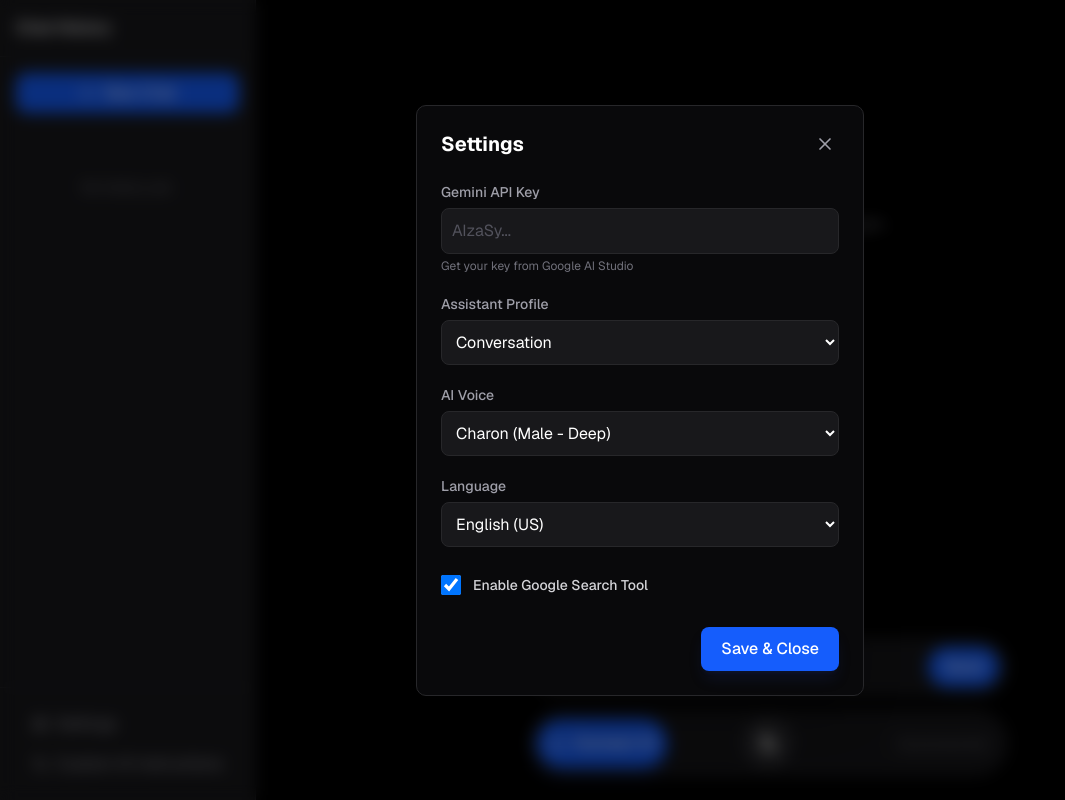
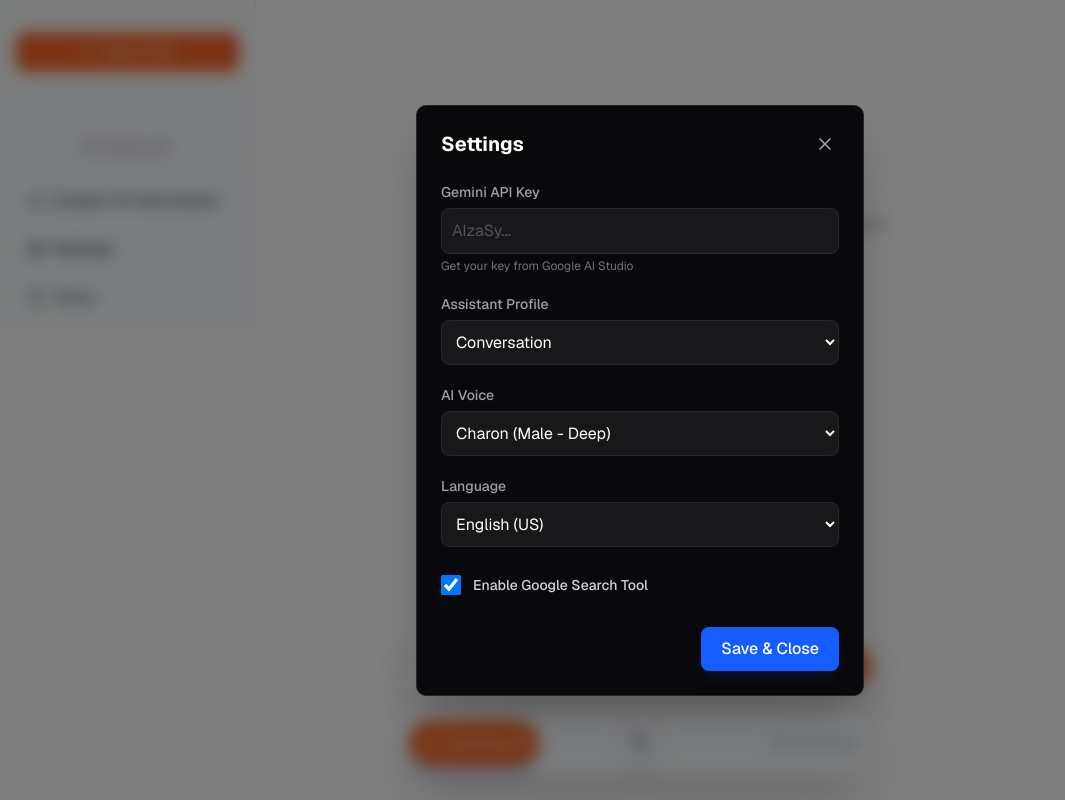
Before and after one commit to Liasnik/ai-tutor, a Next.js app: page / in a window 1280 px wide. Shown: the whole page, without its empty margins (0-1065 px from the left). Built offline with nearby package versions, Linux system fonts and the light colour scheme.

Commit message:
feat: add light mode

```diff
--- a/app/globals.css
+++ b/app/globals.css
@@ -16,6 +16,7 @@
   --color-sidebar-primary: var(--sidebar-primary);
   --color-sidebar-foreground: var(--sidebar-foreground);
   --color-sidebar: var(--sidebar);
+  --color-sidebar-hover: var(--sidebar-hover);
   --color-chart-5: var(--chart-5);
   --color-chart-4: var(--chart-4);
   --color-chart-3: var(--chart-3);
@@ -66,18 +67,19 @@
   --border: oklch(0.929 0.013 255.508);
   --input: oklch(0.929 0.013 255.508);
   --ring: oklch(0.704 0.04 256.788);
-  --chart-1: oklch(0.646 0.222 41.116);
+  --chart-1: oklch(64.809% 0.21657 37.059 / 0.858);
   --chart-2: oklch(0.6 0.118 184.704);
   --chart-3: oklch(0.398 0.07 227.392);
   --chart-4: oklch(0.828 0.189 84.429);
   --chart-5: oklch(0.769 0.188 70.08);
+  --sidebar-hover: oklch(75.506% 0.05605 267.738);
   --sidebar: oklch(0.984 0.003 247.858);
   --sidebar-foreground: oklch(0.129 0.042 264.695);
   --sidebar-primary: oklch(0.208 0.042 265.755);
   --sidebar-primary-foreground: oklch(0.984 0.003 247.858);
   --sidebar-accent: oklch(0.968 0.007 247.896);
   --sidebar-accent-foreground: oklch(0.208 0.042 265.755);
-  --sidebar-border: oklch(0.929 0.013 255.508);
+  --sidebar-border: oklch(89.835% 0.01282 255.641);
   --sidebar-ring: oklch(0.704 0.04 256.788);
 }
 
@@ -100,12 +102,13 @@
   --border: oklch(1 0 0 / 10%);
   --input: oklch(1 0 0 / 15%);
   --ring: oklch(0.551 0.027 264.364);
-  --chart-1: oklch(0.488 0.243 264.376);
+  --chart-1: oklch(62.3% 0.214 259.815);
   --chart-2: oklch(0.696 0.17 162.48);
   --chart-3: oklch(0.769 0.188 70.08);
   --chart-4: oklch(0.627 0.265 303.9);
   --chart-5: oklch(0.645 0.246 16.439);
-  --sidebar: oklch(0.208 0.042 265.755);
+  --sidebar-hover: oklch(0.208 0.042 265.755);
+  --sidebar: oklch(17.267% 0.03917 266.134);
   --sidebar-foreground: oklch(0.984 0.003 247.858);
   --sidebar-primary: oklch(0.488 0.243 264.376);
   --sidebar-primary-foreground: oklch(0.984 0.003 247.858);
@@ -120,13 +123,52 @@
     @apply border-border outline-ring/50;
   }
   body {
-    @apply bg-background text-foreground;
+    background-color: var(--background);
+    color: var(--foreground);
+    font-family: var(--font-geist-sans), system-ui, -apple-system, "Segoe UI",
+      Roboto, "Helvetica Neue", Arial;
   }
 }
 
-/* Utility: hide elements on viewports narrower than 360px */
 @media (max-width: 361px) {
   .hide-below-360 {
     display: none !important;
   }
 }
+
+/* Theme helper utilities mapped to CSS variables */
+.bg-color-sidebar { background-color: var(--color-sidebar) !important; }
+.hover\:bg-color-sidebar-hover:hover { background-color: var(--color-sidebar-hover) !important; }
+.border-color-sidebar { border-color: var(--color-sidebar-border) !important; }
+.border-r-color-sidebar { border-right: 1px solid var(--color-sidebar-border) !important; }
+.border-t-color-sidebar { border-top-color: var(--color-sidebar-border) !important; }
+.text-color-sidebar-foreground { color: var(--color-sidebar-foreground) !important; }
+
+.bg-primary { background-color: var(--primary) !important; }
+.text-primary-foreground { color: var(--primary-foreground) !important; }
+.bg-destructive { background-color: var(--destructive) !important; }
+.text-destructive { color: var(--destructive) !important; }
+
+.bg-card { background-color: var(--card) !important; }
+.text-card-foreground { color: var(--card-foreground) !important; }
+.border-color-border { border-color: var(--color-border) !important; }
+
+.status-connected { background-color: rgba(16,185,129,0.08) !important; border-color: rgba(16,185,129,0.2) !important; color: var(--foreground) !important; }
+.status-disconnected { background-color: var(--color-sidebar) !important; border-color: var(--color-sidebar-border) !important; color: var(--muted-foreground) !important; }
+
+/* Force a solid, non-transparent sidebar background (remove backdrop blur) */
+.sidebar-solid {
+  background-color: var(--color-sidebar) !important;
+  backdrop-filter: none !important;
+  -webkit-backdrop-filter: none !important;
+  opacity: 1 !important;
+}
+
+/* Always-blue utilities (fixed Tailwind blue-600 look) */
+.always-primary-bg { background-color: #2563EB !important; }
+.always-primary-hover:hover { background-color: #1E40AF !important; }
+.always-primary-text { color: #FFFFFF !important; }
+
+/* Ensure user messages stay blue with white text */
+.user-message { background-color: var(--color-chart-1) !important; color: #FFFFFF !important; }
+.user-message-blue a { color: rgba(255,255,255,0.9) !important; }
--- a/app/page.tsx
+++ b/app/page.tsx
@@ -118,7 +118,7 @@ export default function Home() {
   };
 
   return (
-    <main className="flex h-screen bg-black text-white font-sans overflow-hidden">
+    <main className="flex min-h-dvh font-sans overflow-hidden">
       {/* Desktop Sidebar (hidden on mobile, visible on lg) */}
       <div className="hidden lg:block h-full">
         <Sidebar
@@ -148,7 +148,7 @@ export default function Home() {
         <div className="absolute top-4 left-4 z-10 lg:hidden">
           <button
             onClick={() => setIsSidebarOpen(true)}
-            className="p-2 bg-zinc-900/80 backdrop-blur rounded-full border border-zinc-800 text-zinc-400 hover:text-white"
+            className="p-2 bg-zinc-100/10 dark:bg-zinc-900/80 backdrop-blur rounded-full border border-zinc-200 dark:border-zinc-800 text-zinc-400 hover:text-zinc-500 dark:hover:text-white"
           >
             <Menu className="w-6 h-6" />
           </button>
@@ -159,7 +159,7 @@ export default function Home() {
           <div className="max-w-3xl mx-auto space-y-4 pt-16 lg:pt-10">
             {messages.length === 0 && (
               <div className="flex flex-col items-center justify-center h-64 text-zinc-500 space-y-4">
-                <div className="w-16 h-16 rounded-full bg-zinc-900 border border-zinc-800 flex items-center justify-center">
+                <div className="w-16 h-16 rounded-full bg-zinc-200/10 dark:bg-color-sidebar border border-color-sidebar flex items-center justify-center">
                   <span className="text-2xl">👋</span>
                 </div>
                 <p>Ready to start. Connect to begin.</p>
@@ -169,23 +169,22 @@ export default function Home() {
             {messages.map((msg: Message) => (
               <ChatMessage key={msg.id} text={msg.text} isUser={msg.isUser} />
             ))}
-
             <div ref={messagesEndRef} />
           </div>
         </div>
 
-        <div className="absolute bottom-26 left-1/2 -translate-x-1/2 w-full max-w-lg px-4">
-          <div className="bg-zinc-900/90 backdrop-blur-md border border-zinc-800 rounded-full p-2 flex items-center shadow-2xl">
+        <div className="fixed bottom-26 left-1/2 -translate-x-1/2 w-full max-w-lg px-4">
+          <div className="backdrop-blur-md bg-color-sidebar border border-color-sidebar rounded-full p-2 flex items-center shadow-2xl">
             <input
               value={inputText}
               onChange={(e) => setInputText(e.target.value)}
               onKeyDown={(e) => { if (e.key === 'Enter') handleSendText(); }}
               placeholder={isConnected ? "Type a message..." : "Connect to send text"}
-              className="flex-1 w-10 bg-transparent outline-none text-white px-4 py-2 rounded-full"
+              className="flex-1 w-10 bg-transparent outline-none px-4 py-2 rounded-full"
             />
             <button
               onClick={handleSendText}
-              className="ml-0 px-4 py-2 rounded-full bg-blue-600 hover:bg-blue-500 text-white font-medium"
+              className="ml-0 px-4 py-2 rounded-full user-message hover:scale-105 transition-all text-white font-medium"
             >
               Send
             </button>
--- a/components/ChatMessage.tsx
+++ b/components/ChatMessage.tsx
@@ -23,9 +23,7 @@ export function ChatMessage({
     >
       <div
         className={`max-w-[85%] rounded-2xl px-5 py-3 shadow-sm prose prose-invert prose-sm max-w-none wrap-break-word ${
-          isUser
-            ? "bg-blue-600 text-white rounded-br-none"
-            : "bg-zinc-800/80 text-zinc-100 rounded-bl-none border border-zinc-700/50 backdrop-blur-sm"
+          isUser ? "rounded-br-none user-message" : "rounded-bl-none backdrop-blur-sm bg-card text-card-foreground border-color-border"
         }`}
       >
         <ReactMarkdown
--- a/components/ControlBar.tsx
+++ b/components/ControlBar.tsx
@@ -1,6 +1,6 @@
 "use client";
 
-import { Mic, MicOff, Settings, Power, Loader2 } from "lucide-react";
+import { Mic, MicOff, Power, Loader2 } from "lucide-react";
 import { cn } from "@/lib/utils";
 
 export function ControlBar({
@@ -22,25 +22,26 @@ export function ControlBar({
   const isConnecting = status === "Connecting...";
 
   return (
-    <div className="absolute bottom-6 left-1/2 -translate-x-1/2 w-full max-w-lg px-4">
+    <div className="fixed bottom-6 left-1/2 -translate-x-1/2 w-full max-w-lg px-4">
       <div className="flex justify-center mb-4"></div>
-      <div className="bg-zinc-900/90 backdrop-blur-md border border-zinc-800 rounded-full p-2 flex items-center justify-between shadow-2xl">
+      <div className="backdrop-blur-md rounded-full p-2 flex items-center justify-between shadow-2xl bg-color-sidebar border border-color-sidebar">
         <div className="flex items-center space-x-2 pl-0 pr-1 w-40">
             <div className="">
             {isConnected ? (
                <button
                 onClick={onDisconnect}
-                className="p-3 text-red-400 hover:text-red-300 hover:bg-red-900/20 rounded-full transition-all"
+                className="p-3 text-red-400 hover:text-red-500 hover:bg-red-300/60 dark:hover:bg-red-900/20 rounded-full transition-all"
                 title="Disconnect"
               >
                 <Power className="w-5 h-5" />
               </button>) : ( !isConnected && (
             <button
+              type="button"
               onClick={onConnect}
               disabled={isConnecting}
               className={cn(
-                "flex items-center space-x-2 px-3 xs:px-6 py-3 rounded-full font-medium transition-all",
-                "bg-blue-600 hover:bg-blue-500 text-white shadow-lg shadow-blue-900/30",
+                "flex items-center space-x-2 px-3 xs:px-6 py-3 rounded-full font-medium leading-tight select-none antialiased backface-hidden transform-gpu origin-center transition-transform duration-200 ease-out",
+                "user-message hover:scale-105 text-white shadow-lg shadow-blue-900/30",
                 isConnecting && "opacity-80 cursor-wait"
               )}
             >
@@ -57,13 +58,13 @@ export function ControlBar({
 
         <div className="flex items-center justify-center gap-2 flex-1">
            <div className="">
-           <button
+            <button
               onClick={onToggleMic}
               className={cn(
-                "p-3 rounded-full transition-all duration-300 shadow-lg border-2",
+                "p-3 rounded-full transition-all duration-300 shadow-lg hover:scale-110 border-2 cursor-pointer",
                 isRecording
                   ? "bg-red-500/10 border-red-500 text-red-500 animate-pulse shadow-red-900/20"
-                  : "bg-zinc-800 border-zinc-700 text-white hover:bg-zinc-700"
+                  : "status-disconnected bg-transparent  dark:hover:bg-slate-900! "
               )}
             >
               {isRecording ? (
@@ -79,10 +80,10 @@ export function ControlBar({
             <div className="text-center pl-1">
              <span
               className={cn(
-              "text-xs font-mono py-1 px-3 rounded-full border",
+              "text-xs font-mono py-1 px-3 rounded-full border select-none",
                 isConnected
-                ? "bg-green-900/20 border-green-900/50 text-green-400"
-                : "bg-zinc-900/50 border-zinc-800 text-zinc-500"
+                ? "bg-green-400/30 dark:bg-green-900/20 border-green-900/50 text-green-700 dark:text-green-400"
+                : 'text-xs font-mono py-1 px-3 rounded-full border status-disconnected'
               )}
                 >
               {status}
--- a/components/Sidebar.tsx
+++ b/components/Sidebar.tsx
@@ -3,6 +3,7 @@
 import { useEffect, useState } from "react";
 import { getSessions, deleteSession } from "@/lib/db";
 import { MessageSquare, Trash2, Plus, X, Settings, Settings2 } from "lucide-react";
+import ThemeToggle from "@/components/ThemeToggle";
 import { cn } from "@/lib/utils";
 
 interface Session {
@@ -60,13 +61,12 @@ export function Sidebar({
   };
 
   const sidebarContent = (
-    <div className="flex flex-col h-full bg-zinc-900 border-r border-zinc-800 w-64">
-      <div className="p-4 border-b border-zinc-800 flex items-center justify-between">
-        <h2 className="font-semibold text-zinc-100">Chat History</h2>
+    <div className="flex flex-col lg:pt-4 h-full w-64 bg-color-sidebar border-r-color-sidebar sidebar-solid">
+      <div className="lg:hidden p-4 py-2 border-b border-zinc-800 flex items-center justify-end">
         {isMobile && onClose && (
           <button
             onClick={onClose}
-            className="p-2 hover:bg-zinc-800 rounded-md text-zinc-400"
+            className="p-2 hover:bg-slate-200 dark:hover:bg-slate-900 rounded-full text-zinc-400 cursor-pointer"
           >
             <X className="w-5 h-5" />
           </button>
@@ -79,7 +79,7 @@ export function Sidebar({
             onNewChat();
             if (isMobile && onClose) onClose();
           }}
-          className="w-full flex items-center justify-center space-x-2 bg-blue-600 hover:bg-blue-700 text-white py-2 px-4 rounded-lg transition-colors"
+          className="w-full flex items-center justify-center space-x-2 user-message hover:scale-105 transition-transform text-white py-2 px-4 rounded-lg cursor-pointer"
         >
           <Plus className="w-4 h-4" />
           <span>New Chat</span>
@@ -102,8 +102,8 @@ export function Sidebar({
             className={cn(
               "group flex items-center justify-between p-3 rounded-lg cursor-pointer transition-all",
               currentSessionId === session.id
-                ? "bg-zinc-800 text-white"
-                : "text-zinc-400 hover:bg-zinc-800/50 hover:text-zinc-200"
+                ? "bg-slate-200 dark:bg-slate-800 dark:text-white"
+                : "text-zinc-500 dark:text-zinc-500 hover:bg-[rgba(0,0,0,0.06)] dark:hover:bg-slate-900 dark:hover:text-zinc-200"
             )}
           >
             <div className="flex items-center space-x-3 overflow-hidden">
@@ -119,7 +119,7 @@ export function Sidebar({
             </div>
             <button
               onClick={(e) => handleDelete(e, session.id)}
-              className="opacity-0 group-hover:opacity-100 p-1.5 hover:bg-red-900/30 text-zinc-500 hover:text-red-400 rounded transition-all"
+              className="opacity-0 group-hover:opacity-100 p-1.5 hover:bg-red-300/80 text-zinc-500 hover:text-red-500 rounded-full transition-all"
               title="Delete chat"
             >
               <Trash2 className="w-3 h-3" />
@@ -129,27 +129,32 @@ export function Sidebar({
       </div>
 
       {/* Custom AI Instructions button at bottom */}
-      <div className="p-4 border-t border-zinc-800">
+      <div className="flex flex-col p-4 border-t gap-2 border-t-color-sidebar">
+
+
+        <button
+          onClick={() => {
+            onCustomInstructionsClick();
+            if (isMobile && onClose) onClose();
+          }}
+          className="w-full flex items-center justify-start space-x-2 py-2 px-3 rounded-lg transition-colors text-color-sidebar-foreground hover:text-white hover:bg-[rgba(0,0,0,0.06)] dark:hover:bg-slate-900 cursor-pointer"
+        >
+          <Settings2 className="w-4 h-4" />
+          <span>Custom AI Instructions</span>
+        </button>
         <button
           onClick={() => {
             onOpenSettings();
             if (isMobile && onClose) onClose();
           }}
-          className="w-full flex items-center justify-start space-x-2 text-zinc-400 hover:text-white hover:bg-zinc-800 py-2 px-4 rounded-lg transition-colors"
+          className="w-full flex items-center justify-start space-x-2 py-2 px-3 rounded-lg transition-colors text-color-sidebar-foreground hover:bg-[rgba(0,0,0,0.06)] dark:hover:bg-slate-900 cursor-pointer"
+          // className="w-full flex items-center justify-center space-x-2 py-2 px-4 rounded-lg transition-colors always-primary-bg always-primary-text always-primary-hover"
         >
           <Settings className="w-4 h-4" />
           <span>Settings</span>
         </button>
-        <button
-          onClick={() => {
-            onCustomInstructionsClick();
-            if (isMobile && onClose) onClose();
-          }}
-          className="w-full flex items-center justify-center space-x-2 text-zinc-400 hover:text-white hover:bg-zinc-800 py-2 px-4 rounded-lg transition-colors"
-        >
-          <Settings2 className="w-4 h-4" />
-          <span>Custom AI Instructions</span>
-        </button>
+          {/* Theme toggle */}
+          <ThemeToggle />
       </div>
     </div>
   );
--- /dev/null
+++ b/components/ThemeProvider.tsx
@@ -0,0 +1,34 @@
+"use client";
+
+import { useEffect } from "react";
+import { useSettingsStore } from "@/store/settings";
+
+export default function ThemeProvider() {
+  const theme = useSettingsStore((s) => s.theme);
+
+  // On mount, try to read persisted theme to avoid hydration races
+  useEffect(() => {
+    try {
+      if (typeof window === "undefined") return;
+      const raw = localStorage.getItem("ai-tutor-settings");
+      if (raw) {
+        const parsed = JSON.parse(raw);
+        const persistedTheme = parsed?.state?.theme ?? parsed?.theme;
+        const root = document.documentElement;
+        if (persistedTheme === "dark") root.classList.add("dark");
+        else root.classList.remove("dark");
+      }
+    } catch (e) {
+      // ignore parse errors
+    }
+  }, []);
+
+  // Also respond to store changes after hydration
+  useEffect(() => {
+    const root = document.documentElement;
+    if (theme === "dark") root.classList.add("dark");
+    else root.classList.remove("dark");
+  }, [theme]);
+
+  return null;
+}
--- /dev/null
+++ b/components/ThemeToggle.tsx
@@ -0,0 +1,33 @@
+"use client";
+
+import { useSettingsStore } from "@/store/settings";
+import { Moon, Sun } from "lucide-react";
+
+export default function ThemeToggle() {
+  const theme = useSettingsStore((s) => s.theme);
+  const toggleTheme = useSettingsStore((s) => s.toggleTheme);
+
+  const handleToggle = () => {
+    const newTheme = theme === "dark" ? "light" : "dark";
+    toggleTheme();
+    const root = document.documentElement;
+    if (newTheme === "dark") root.classList.add("dark");
+    else root.classList.remove("dark");
+  }
+
+  return (
+    <button
+      onClick={handleToggle}
+      className="flex gap-2 h-10 items-center justify-start px-3 rounded-lg transition-colors text-color-sidebar-foreground hover:text-white hover:bg-[rgba(0,0,0,0.06)] dark:hover:bg-slate-900 cursor-pointer"
+      title={`Switch to ${theme === "dark" ? "light" : "dark"} theme`}
+    >
+      {theme === "dark" ? (
+          <Moon className="w-4 h-4" />
+    ) : (
+          <Sun className="w-4 h-4" />
+      )}
+      <span className="text-sm">Theme</span>
+
+    </button>
+  )
+}
--- a/store/settings.ts
+++ b/store/settings.ts
@@ -11,6 +11,7 @@ interface SettingsState {
   isOnboardingCompleted: boolean;
   googleSearchEnabled: boolean;
   customInstructions: string;
+  theme: "dark" | "light";
 
   // Actions
   setApiKey: (key: string) => void;
@@ -21,6 +22,8 @@ interface SettingsState {
   setSpeakerId: (id: string) => void;
   setGoogleSearchEnabled: (enabled: boolean) => void;
   setCustomInstructions: (instructions: string) => void;
+  setTheme: (theme: "dark" | "light") => void;
+  toggleTheme: () => void;
   completeOnboarding: () => void;
 }
 
@@ -36,6 +39,7 @@ export const useSettingsStore = create<SettingsState>()(
       isOnboardingCompleted: false,
       googleSearchEnabled: true,
       customInstructions: "",
+      theme: "dark",
 
       setApiKey: (apiKey) => set({ apiKey }),
       setProfile: (selectedProfile) => set({ selectedProfile }),
@@ -47,6 +51,9 @@ export const useSettingsStore = create<SettingsState>()(
         set({ googleSearchEnabled }),
       setCustomInstructions: (customInstructions) =>
         set({ customInstructions }),
+      setTheme: (theme) => set({ theme }),
+      toggleTheme: () =>
+        set((state) => ({ theme: state.theme === "dark" ? "light" : "dark" })),
       completeOnboarding: () => set({ isOnboardingCompleted: true }),
     }),
     {
```
